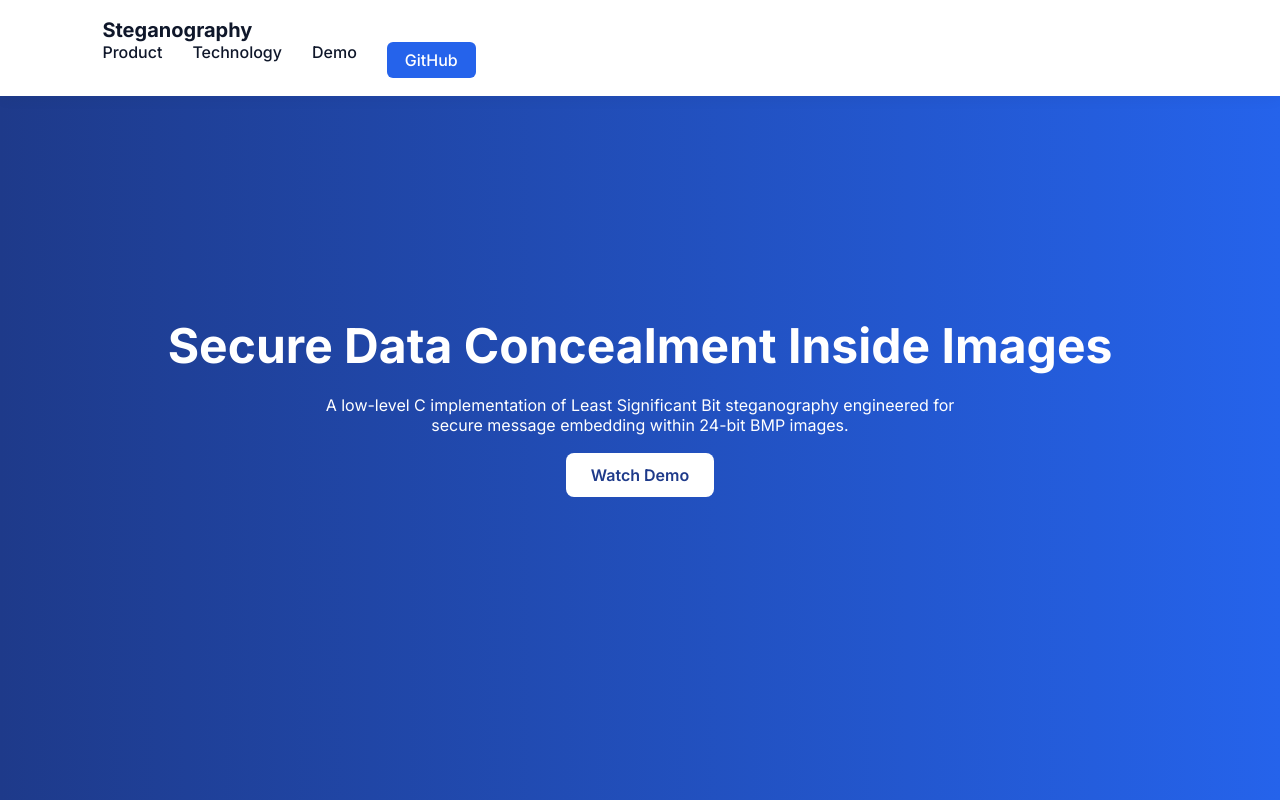
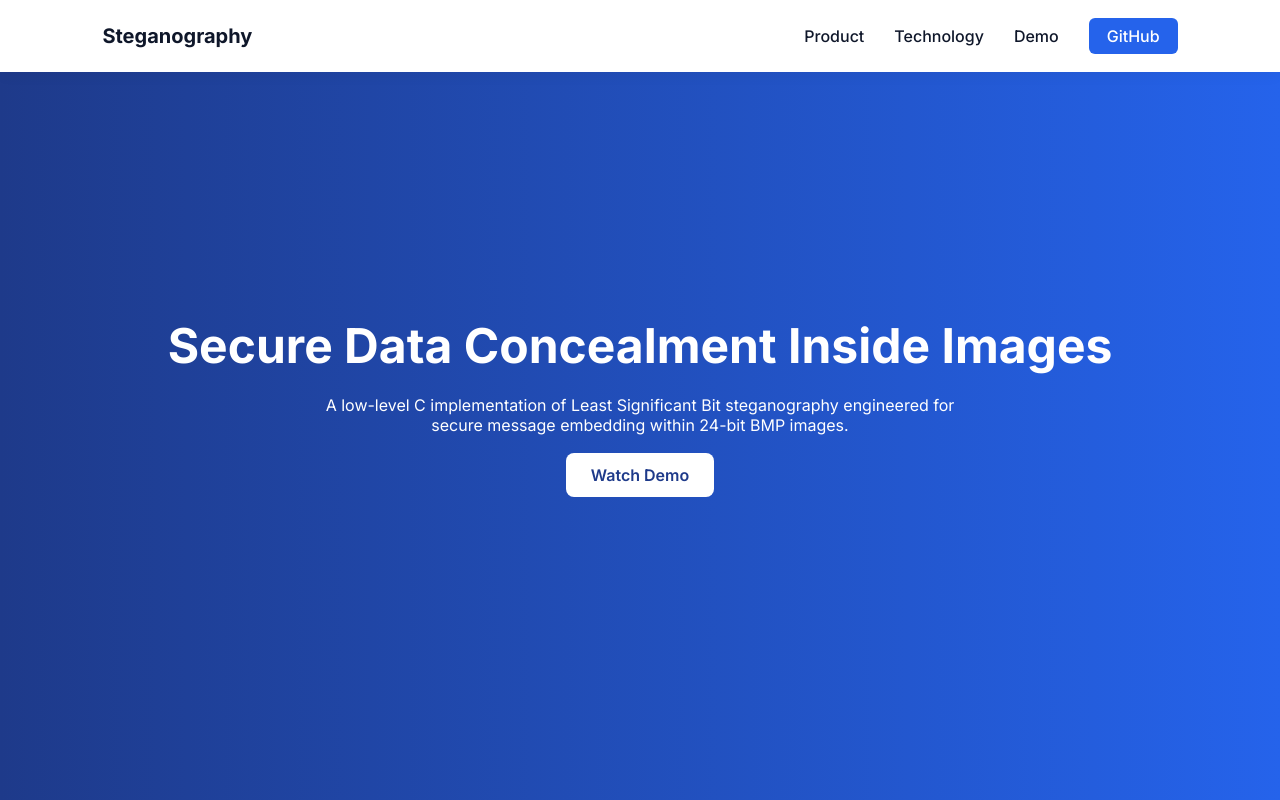
Before and after one commit to Manu-hp1/LSB_Image_Steganography.io, a plain HTML site: page index.html in a window 1280 px wide. Shown: the top 800 px of the page. Drawn offline with Linux system fonts and the light colour scheme.

Commit message:
Update style.css

```diff
--- a/style.css
+++ b/style.css
@@ -11,17 +11,22 @@ body {
 }
 
 /* NAVBAR */
+/* ================= NAVBAR ================= */
+
 .navbar {
+    position: fixed;
+    top: 0;
+    width: 100%;
+    background: white;
+    box-shadow: 0 2px 15px rgba(0,0,0,0.05);
+    z-index: 1000;
+}
+
+.nav-container {
     display: flex;
     justify-content: space-between;
     align-items: center;
     padding: 18px 8%;
-    background: white;
-    position: fixed;
-    width: 100%;
-    top: 0;
-    z-index: 1000;
-    box-shadow: 0 2px 15px rgba(0,0,0,0.05);
 }
 
 .logo {
@@ -32,6 +37,7 @@ body {
 nav {
     display: flex;
     gap: 30px;
+    align-items: center;
 }
 
 nav a {
@@ -52,7 +58,6 @@ nav a {
     font-size: 26px;
     cursor: pointer;
 }
-
 /* HERO */
 .hero {
     height: 100vh;
```
